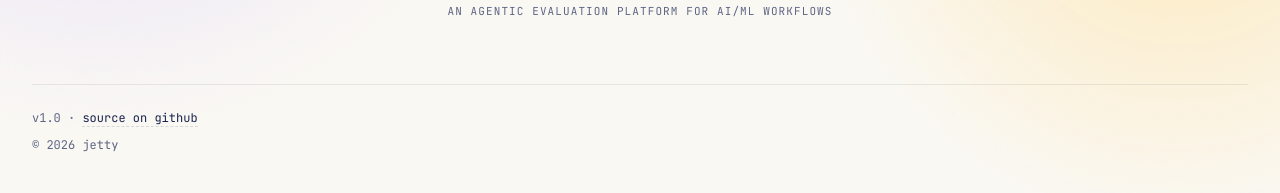
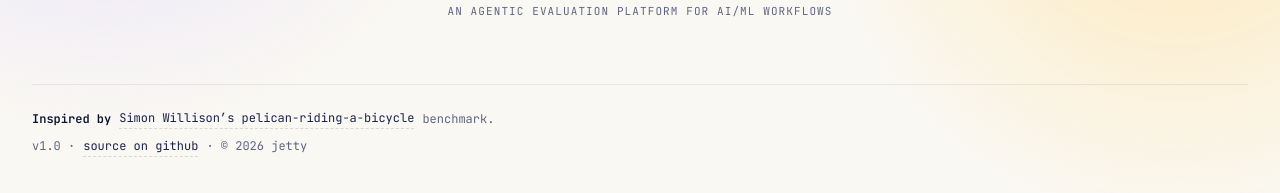
Before and after one commit to jlebensold/pelican-benchmark, a plain HTML site: page index.html in a window 1280 px wide. Shown: the part 2601-2794 px from the top of the page. Drawn offline with Linux system fonts and the light colour scheme.

Commit message:
landing: add Simon link to footer (the brand-block-only regex missed it)
The big refactor caught Simon-link insertion on viz pages but the landing's
footer had a different structure (no closing <a> after the span). Patching
directly: now matches the same two-line foot pattern as every other page.

```diff
--- a/index.html
+++ b/index.html
@@ -343,8 +343,8 @@ footer.foot{margin-top:32px;padding-top:24px;border-top:1px solid var(--border);
 </section>
 
 <footer class="foot">
-  <span>v1.0 &middot; <a href="https://github.com/jlebensold/pelican-benchmark" target="_blank">source on github</a></span>
-  <span>&copy; 2026 jetty</span>
+  <div class="foot__line"><b>Inspired by</b> <a href="https://simonwillison.net/tags/pelican-riding-a-bicycle/" target="_blank" rel="noopener" class="simon-link">Simon Willison&rsquo;s pelican-riding-a-bicycle</a> benchmark.</div>
+  <div class="foot__line">v1.0 &middot; <a href="https://github.com/jlebensold/pelican-benchmark" target="_blank">source on github</a> &middot; &copy; 2026 jetty</div>
 </footer>
 
 </div>
```
